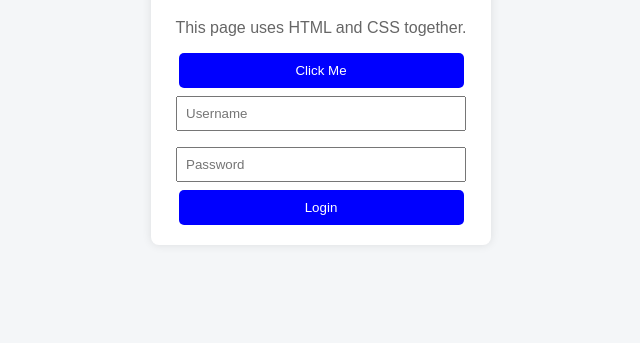
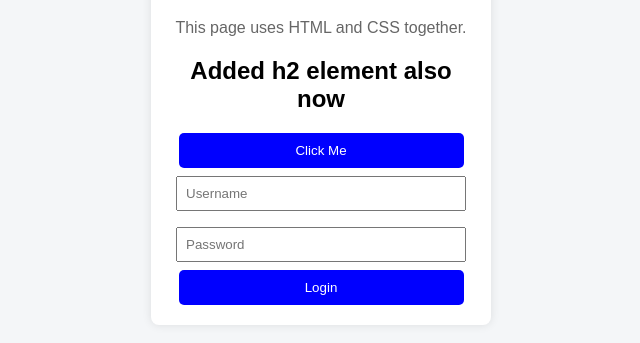
Before and after one commit to praneeth736/githubdemo, a plain HTML site: page index.html in a window 1280 px wide. Shown: the part 161-504 px from the top of the page, without its empty margins (319-959 px from the left). Drawn offline with Linux system fonts and the light colour scheme.

Commit message:
added h2 element in index.html

```diff
--- a/index.html
+++ b/index.html
@@ -11,6 +11,7 @@
     <div class="container">
         <h1>Welcome to hello</h1>
         <p>This page uses HTML and CSS together.</p>
+        <h2>Added h2 element also now</h2>
 
         <button>Click Me</button>
 
```
